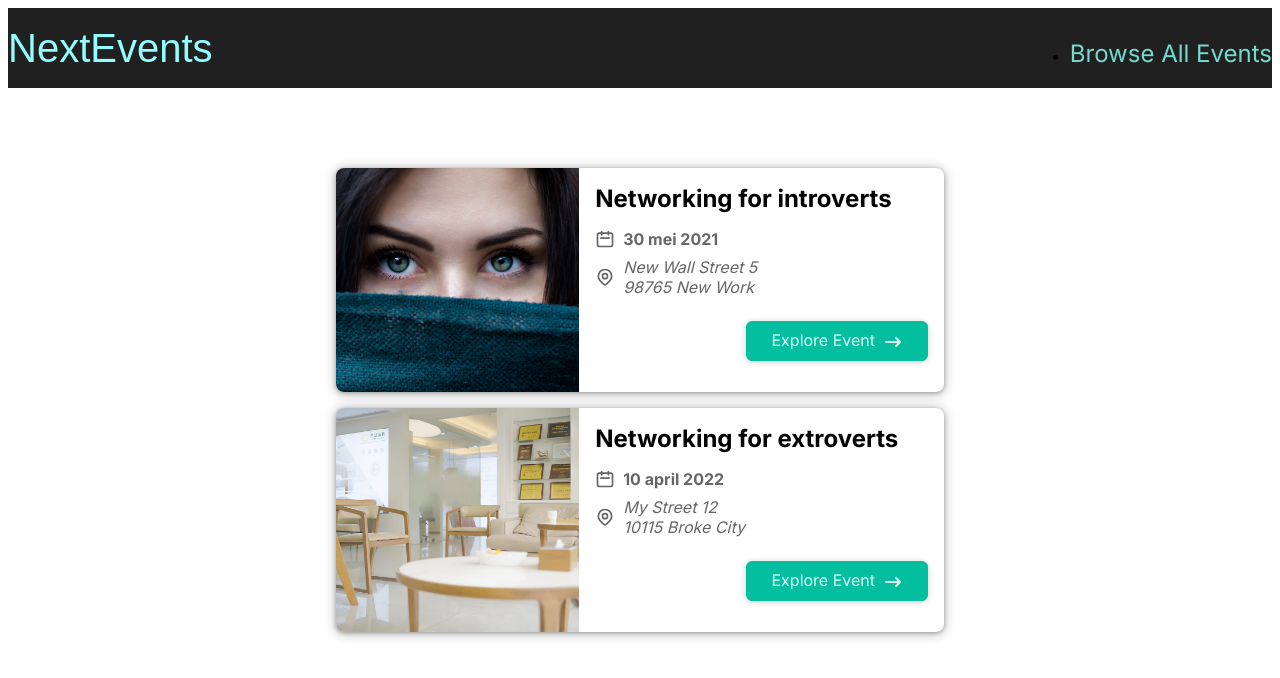
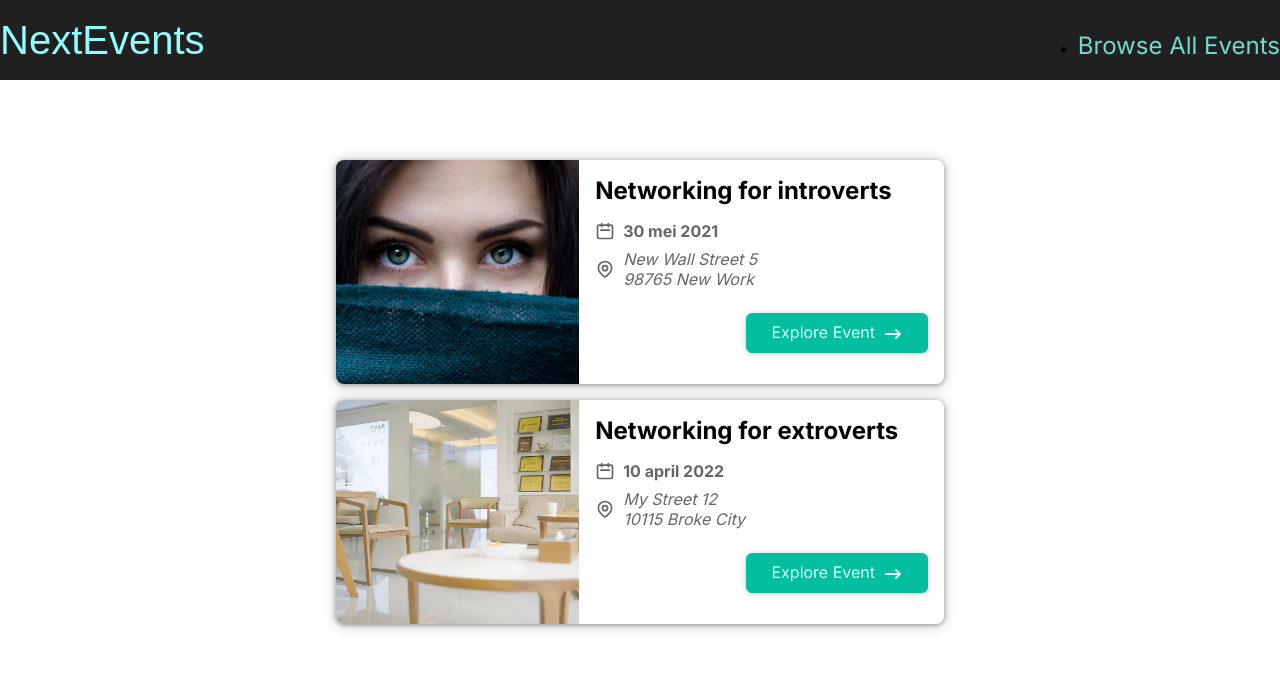
Before and after one commit to zStevenn/react-nextjs-course, a Next.js app: page / in a window 1280 px wide. Shown: the top 678 px of the page. Built offline with nearby package versions, Linux system fonts and the light colour scheme.

Commit message:
Created a module for root layout css

```diff
--- /dev/null
+++ b/app/layout.module.css
@@ -0,0 +1,4 @@
+.body {
+	margin: 0;
+	padding: 0;
+}
--- a/app/layout.tsx
+++ b/app/layout.tsx
@@ -1,5 +1,6 @@
 import MainHeader from "@/components/layout/main-header"
 import { Inter } from "next/font/google"
+import classes from "./layout.module.css"
 
 const inter = Inter({ subsets: ["latin"] })
 
@@ -14,8 +15,8 @@ export default function RootLayout({
 	children: React.ReactNode
 }) {
 	return (
-		<html lang="en">
-			<body className={inter.className}>
+		<html lang="en" className={inter.className}>
+			<body className={classes.body}>
 				<MainHeader />
 				{children}
 			</body>
```
